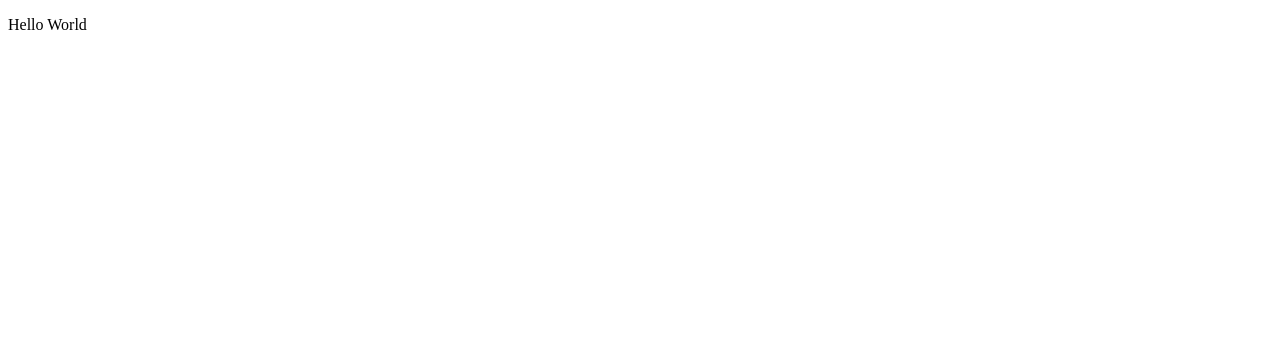
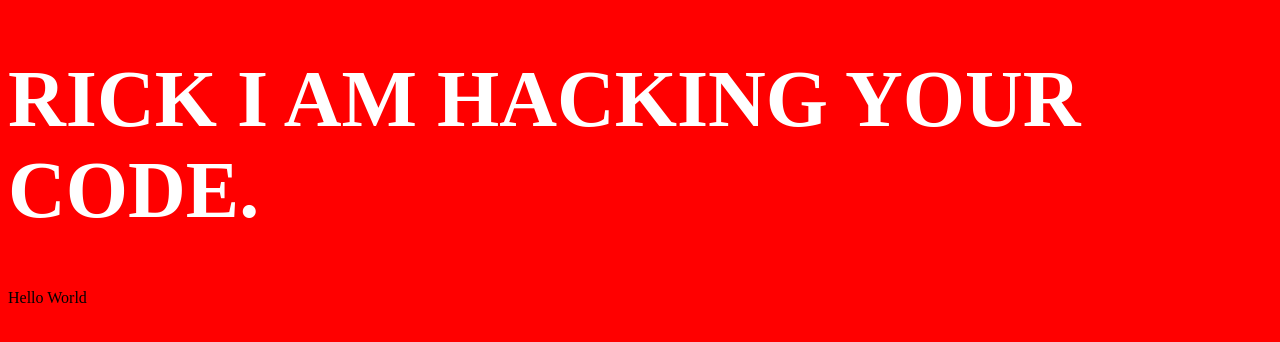
Before and after one commit to RickyB0bby/basic-project, a plain HTML site: page index.html in a window 1280 px wide. Drawn offline with Linux system fonts and the light colour scheme.

Commit message:
hacking your code

```diff
--- a/index.html
+++ b/index.html
@@ -4,9 +4,12 @@
   <meta charset="UTF-8">
   <meta name="viewport" content="width=device-width, initial-scale=1.0">
   <meta http-equiv="X-UA-Compatible" content="ie=edge">
+  <link rel="stylesheet" href="./style.css">
   <title>Document</title>
 </head>
 <body>
+  <h1>RICK I AM HACKING YOUR CODE.</h1>
   <p>Hello World</p>
+
 </body>
 </html>
--- /dev/null
+++ b/style.css
@@ -0,0 +1,8 @@
+body{
+  background-color: red;
+}
+
+h1{
+  color: white;
+  font-size: 80px;
+}
```
